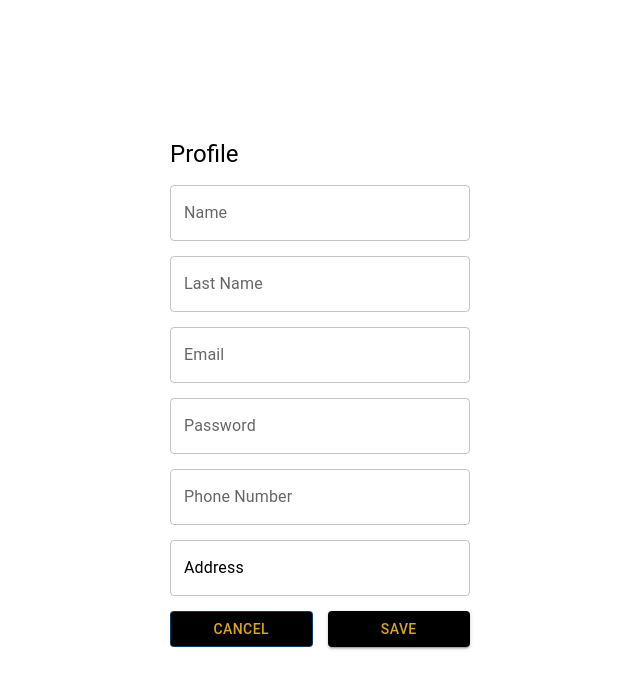
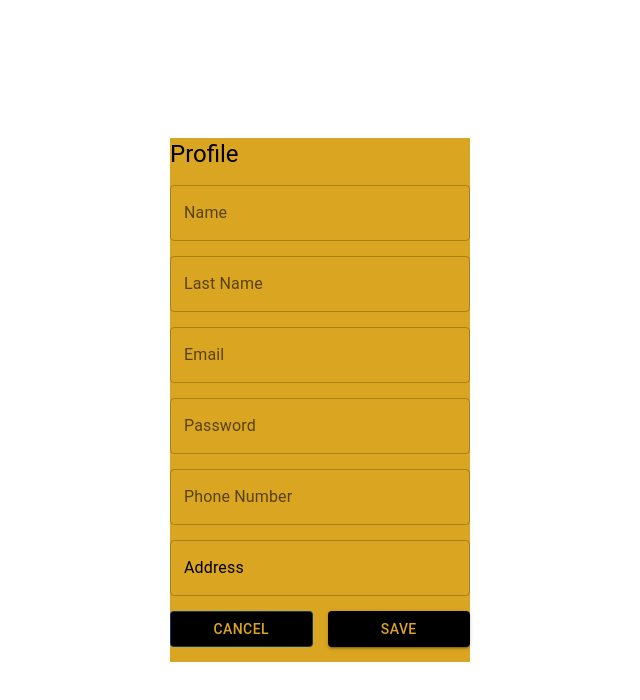
Before and after one commit to myrg15/frontend_appointment_scheduling, a React (Vite) app: page /profile in a window 1280 px wide. Shown: the top 700 px of the page, without its empty margins (320-960 px from the left). Built offline with nearby package versions, Linux system fonts and the light colour scheme.

Commit message:
feat:change form profile

```diff
--- a/src/pages/auth/Profile.jsx
+++ b/src/pages/auth/Profile.jsx
@@ -36,6 +36,7 @@ export const Profile = () => {
         gap="15px"
         width="300px"
         color={"black"}
+        backgroundColor={"goldenrod"}
       >
         <Typography variant="h5">Profile</Typography>
         <TextField
```
